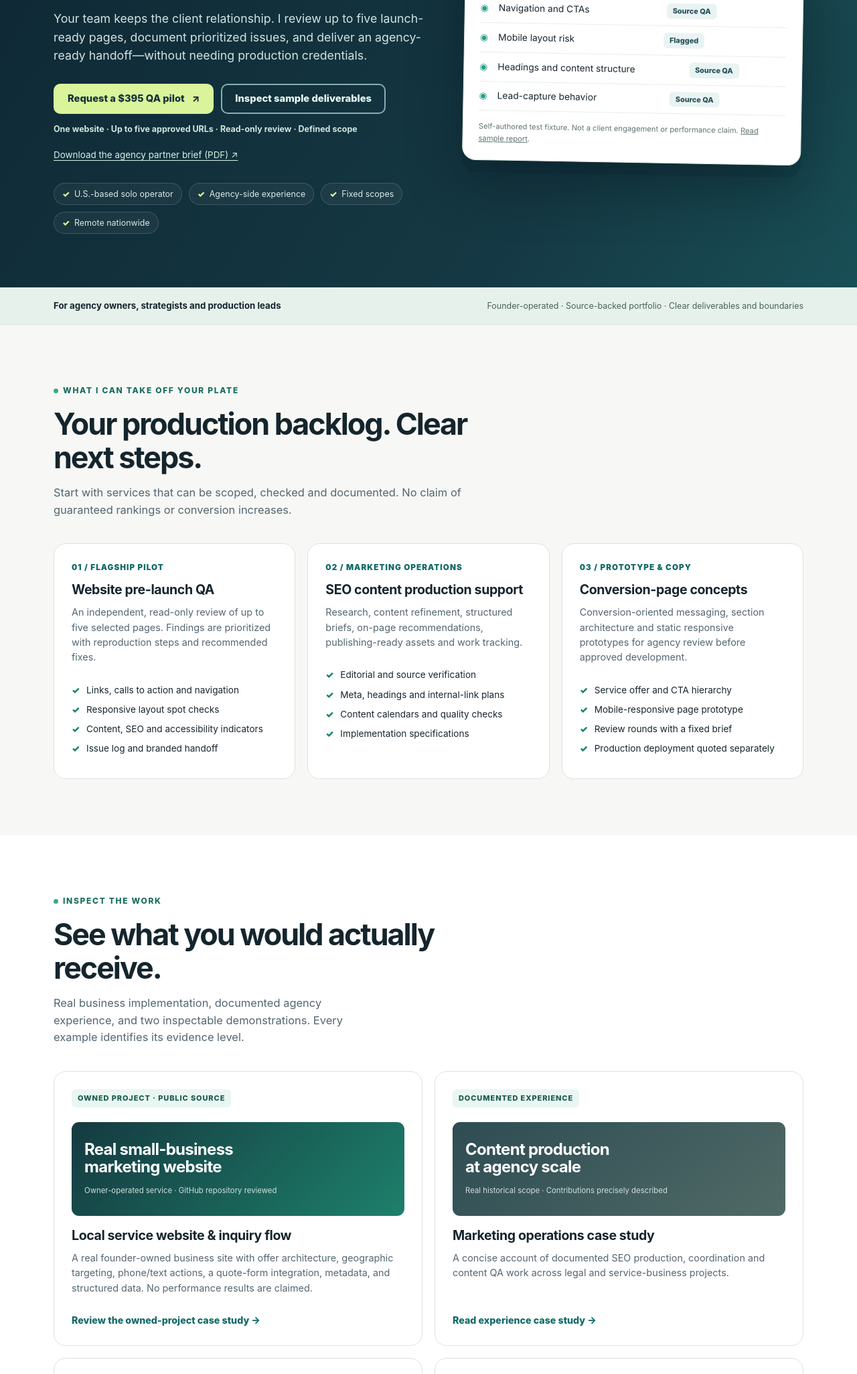
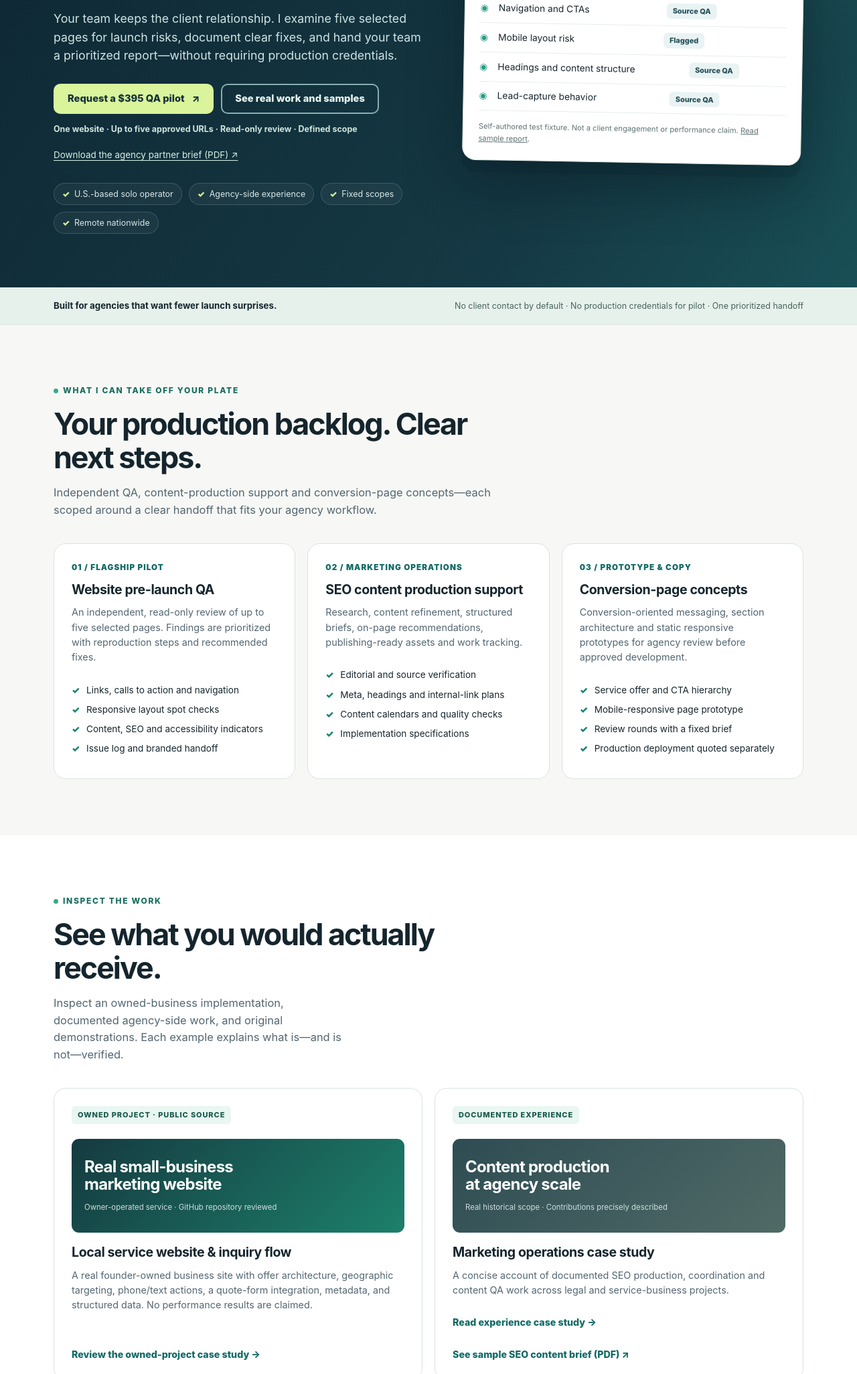
Before and after one commit to GittyYuppEnterprises/strategic-web-traffic, a plain HTML site: page index.html in a window 1280 px wide. Shown: the part 503-2554 px from the top of the page at 67% size. Drawn offline with Linux system fonts and the light colour scheme.

Commit message:
Prelaunch refinement: index.html

```diff
--- a/index.html
+++ b/index.html
@@ -15,7 +15,7 @@
 <meta content="summary" name="twitter:card"/>
 <title>White-Label Website QA for Agencies | Strategic Web Traffic</title>
 <link href="assets/styles.css" rel="stylesheet"/>
-<script type="application/ld+json">{"@context":"https://schema.org","@type":"Organization","name":"Strategic Web Traffic","email":"webtrafficstrategic@gmail.com","description":"White-label website QA, SEO content operations, and scoped conversion-page prototypes for marketing agencies.","areaServed":"United States","address":{"@type":"PostalAddress","addressLocality":"St. Cloud","addressRegion":"MN","addressCountry":"US"}}</script>
+<script type="application/ld+json">{"@context":"https://schema.org","@type":"Organization","name":"Strategic Web Traffic","url":"https://gittyyuppenterprises.github.io/strategic-web-traffic/","email":"webtrafficstrategic@gmail.com","description":"White-label website QA, SEO content operations, and scoped conversion-page prototypes for marketing agencies.","areaServed":"United States","address":{"@type":"PostalAddress","addressLocality":"St. Cloud","addressRegion":"MN","addressCountry":"US"}}</script>
 <link href="https://gittyyuppenterprises.github.io/strategic-web-traffic/" rel="canonical"/><meta content="https://gittyyuppenterprises.github.io/strategic-web-traffic/" property="og:url"/></head>
 <body>
 <a class="skip" href="#main">Skip to content</a>
@@ -27,33 +27,34 @@
 <section aria-labelledby="hero-heading" class="hero"><div class="wrap hero-inner"><div>
 <span class="eyebrow light">Strategic Web Traffic · White-label agency fulfillment</span>
 <h1 id="hero-heading">White-label website QA.<br/><em>No extra headcount.</em></h1>
-<p class="lead">Your team keeps the client relationship. I review up to five launch-ready pages, document prioritized issues, and deliver an agency-ready handoff—without needing production credentials.</p>
-<div class="hero-actions"><a aria-label="Request a five-page quality-assurance pilot by email" class="btn primary" href="mailto:webtrafficstrategic@gmail.com?subject=Five-page%20agency%20QA%20pilot&amp;body=Agency%20name%3A%0AWebsite%20or%20staging%20URL%3A%0AFive%20pages%20to%20review%3A%0ATarget%20date%3A%0A">Request a $395 QA pilot <span aria-hidden="true">↗</span></a><a class="btn outline" href="#work">Inspect sample deliverables</a></div><p class="hero-terms">One website · Up to five approved URLs · Read-only review · Defined scope</p><p class="hero-brief"><a href="reports/strategic-web-traffic-agency-overview.pdf">Download the agency partner brief (PDF) <span aria-hidden="true">↗</span></a></p>
+<p class="lead">Your team keeps the client relationship. I examine five selected pages for launch risks, document clear fixes, and hand your team a prioritized report—without requiring production credentials.</p>
+<div class="hero-actions"><a aria-label="Request a five-page quality-assurance pilot by email" class="btn primary" href="mailto:webtrafficstrategic@gmail.com?subject=Five-page%20agency%20QA%20pilot&amp;body=Agency%20name%3A%0AWebsite%20or%20staging%20URL%3A%0AFive%20pages%20to%20review%3A%0ATarget%20date%3A%0A">Request a $395 QA pilot <span aria-hidden="true">↗</span></a><a class="btn outline" href="#work">See real work and samples</a></div><p class="hero-terms">One website · Up to five approved URLs · Read-only review · Defined scope</p><p class="hero-brief"><a href="reports/strategic-web-traffic-agency-overview.pdf">Download the agency partner brief (PDF) <span aria-hidden="true">↗</span></a></p>
 <ul class="trust"><li>U.S.-based solo operator</li><li>Agency-side experience</li><li>Fixed scopes</li><li>Remote nationwide</li></ul>
 </div><div aria-label="Illustrative example of a website QA handoff" class="dash"><div class="dash-head"><div><small>Illustrative deliverable</small><strong>Website Launch Review</strong></div><span class="status-dot">Sample</span></div><div class="dash-body"><div class="metricrow"><div class="metric"><strong>05</strong><span>Pages reviewed in sample</span></div><div class="metric"><strong>05</strong><span>Findings in test fixture</span></div></div><ul class="checklist"><li><span>Navigation and CTAs</span><span class="pill">Source QA</span></li><li><span>Mobile layout risk</span><span class="pill">Flagged</span></li><li><span>Headings and content structure</span><span class="pill">Source QA</span></li><li><span>Lead-capture behavior</span><span class="pill">Source QA</span></li></ul><p class="dash-note">Self-authored test fixture. Not a client engagement or performance claim. <a href="reports/sample-qa-report.pdf">Read sample report</a>.</p></div></div></div></section>
-<div class="proof-strip"><div class="wrap"><strong>For agency owners, strategists and production leads</strong><span>Founder-operated · Source-backed portfolio · Clear deliverables and boundaries</span></div></div>
-<section aria-labelledby="services-head" class="section" id="services"><div class="wrap"><div class="intro"><span class="eyebrow">What I can take off your plate</span><h2 id="services-head">Your production backlog. Clear next steps.</h2><p>Start with services that can be scoped, checked and documented. No claim of guaranteed rankings or conversion increases.</p></div>
+<div class="proof-strip"><div class="wrap"><strong>Built for agencies that want fewer launch surprises.</strong><span>No client contact by default · No production credentials for pilot · One prioritized handoff</span></div></div>
+<section aria-labelledby="services-head" class="section" id="services"><div class="wrap"><div class="intro"><span class="eyebrow">What I can take off your plate</span><h2 id="services-head">Your production backlog. Clear next steps.</h2><p>Independent QA, content-production support and conversion-page concepts—each scoped around a clear handoff that fits your agency workflow.</p></div>
 <div class="grid3">
 <article class="service"><span class="num">01 / FLAGSHIP PILOT</span><h3>Website pre-launch QA</h3><p>An independent, read-only review of up to five selected pages. Findings are prioritized with reproduction steps and recommended fixes.</p><ul><li>Links, calls to action and navigation</li><li>Responsive layout spot checks</li><li>Content, SEO and accessibility indicators</li><li>Issue log and branded handoff</li></ul></article>
 <article class="service"><span class="num">02 / MARKETING OPERATIONS</span><h3>SEO content production support</h3><p>Research, content refinement, structured briefs, on-page recommendations, publishing-ready assets and work tracking.</p><ul><li>Editorial and source verification</li><li>Meta, headings and internal-link plans</li><li>Content calendars and quality checks</li><li>Implementation specifications</li></ul></article>
 <article class="service"><span class="num">03 / PROTOTYPE &amp; COPY</span><h3>Conversion-page concepts</h3><p>Conversion-oriented messaging, section architecture and static responsive prototypes for agency review before approved development.</p><ul><li>Service offer and CTA hierarchy</li><li>Mobile-responsive page prototype</li><li>Review rounds with a fixed brief</li><li>Production deployment quoted separately</li></ul></article>
 </div></div></section>
-<section aria-labelledby="work-head" class="section soft" id="work"><div class="wrap"><div class="section-head"><div class="intro"><span class="eyebrow">Inspect the work</span><h2 id="work-head">See what you would actually receive.</h2><p>Real business implementation, documented agency experience, and two inspectable demonstrations. Every example identifies its evidence level.</p></div></div>
+<section aria-labelledby="work-head" class="section soft" id="work"><div class="wrap"><div class="section-head"><div class="intro"><span class="eyebrow">Inspect the work</span><h2 id="work-head">See what you would actually receive.</h2><p>Inspect an owned-business implementation, documented agency-side work, and original demonstrations. Each example explains what is—and is not—verified.</p></div></div>
 <div class="grid3 work-grid">
 <article class="sample"><span class="tag">Owned project · public source</span><div class="sample-mini owned"><strong>Real small-business<br/>marketing website</strong><span>Owner-operated service · GitHub repository reviewed</span></div><h3>Local service website &amp; inquiry flow</h3><p>A real founder-owned business site with offer architecture, geographic targeting, phone/text actions, a quote-form integration, metadata, and structured data. No performance results are claimed.</p><a class="textlink" href="samples/owned-business-site.html">Review the owned-project case study →</a></article>
-<article class="sample"><span class="tag">Documented experience</span><div class="sample-mini alt"><strong>Content production<br/>at agency scale</strong><span>Real historical scope · Contributions precisely described</span></div><h3>Marketing operations case study</h3><p>A concise account of documented SEO production, coordination and content QA work across legal and service-business projects.</p><a class="textlink" href="samples/operations-case-study.html">Read experience case study →</a></article>
+<article class="sample"><span class="tag">Documented experience</span><div class="sample-mini alt"><strong>Content production<br/>at agency scale</strong><span>Real historical scope · Contributions precisely described</span></div><h3>Marketing operations case study</h3><p>A concise account of documented SEO production, coordination and content QA work across legal and service-business projects.</p><a class="textlink" href="samples/operations-case-study.html">Read experience case study →</a><a class="textlink secondary-link" href="reports/sample-content-production-brief.pdf">See sample SEO content brief (PDF) ↗</a></article>
 <article class="sample"><span class="tag demo-tag">Controlled demonstration</span><div class="sample-mini"><strong>Five-page<br/>source QA</strong><span>Four confirmed source issues + one mobile risk</span></div><h3>Sample audit + prioritized issue log</h3><p>A report produced by testing a self-authored, intentionally flawed site. It shows exactly how findings are identified and documented.</p><a class="textlink" href="reports/sample-qa-report.pdf">Open sample QA report (PDF) →</a></article>
 <article class="sample"><span class="tag demo-tag">Original concept</span><div class="sample-mini yellow"><strong>Conversion-first<br/>landing page</strong><span>Responsive HTML concept · Demo-only form</span></div><h3>Commercial service page prototype</h3><p>Original sample demonstrating offer messaging, mobile layout, calls to action and safe form-state behavior. No live inquiries are sent.</p><a class="textlink" href="samples/conversion-page-demo.html">View working page concept →</a></article>
 </div>
+<div class="after-proof-cta"><p>Need a second set of eyes before your next client launch?</p><a class="btn dark" href="#pricing">See the $395 pilot scope →</a></div>
 </div></section>
 <section aria-labelledby="pricing-head" class="section pricing" id="pricing"><div class="wrap"><div class="intro"><span class="eyebrow">Straightforward starting point</span><h2 id="pricing-head">Start with one fixed-scope pilot.</h2><p>You get a defined deliverable and an approved scope before work begins. Add-on fixes or larger batches are quoted separately.</p></div>
 <div class="grid3">
-<article class="price-card featured"><span class="num">LOW-FRICTION START</span><h3>Five-page launch QA pilot</h3><div class="price">$395<small>Introductory wholesale pilot · one site</small></div><p>Read-only review of up to five approved URLs on one website, with prioritized findings, reproduction notes and one consolidated handoff.</p><ul><li>Checks for navigation, forms/CTAs, headings and responsive layout</li><li>One prioritized issue log with reproduction notes</li><li>One site and one review cycle; no live fixes or credentials required</li></ul><a class="btn dark" href="mailto:webtrafficstrategic@gmail.com?subject=White-label%20five-page%20QA%20pilot&amp;body=Agency%20name%3A%0AWebsite%20or%20staging%20URL%3A%0AFive%20pages%20to%20review%3A%0ATarget%20launch%20date%3A%0A">Request pilot details ↗</a></article>
+<article class="price-card featured"><span class="num">LOW-FRICTION START</span><h3>Five-page launch QA pilot</h3><div class="price">$395<small>Introductory wholesale pilot · one site</small></div><p>Read-only review of up to five approved URLs on one website, with prioritized findings, reproduction notes and one consolidated handoff.</p><ul><li>Checks for navigation, forms/CTAs, headings and responsive layout</li><li>One prioritized issue log with reproduction notes</li><li>One site and one review cycle; no live fixes or credentials required</li><li>Delivery date and acceptance criteria agreed before payment</li></ul><a class="btn dark" href="mailto:webtrafficstrategic@gmail.com?subject=White-label%20five-page%20QA%20pilot&amp;body=Agency%20name%3A%0AWebsite%20or%20staging%20URL%3A%0AFive%20pages%20to%20review%3A%0ATarget%20launch%20date%3A%0A">Request pilot details ↗</a></article>
 <article class="price-card"><span class="num">FLEXIBLE PROJECT WORK</span><h3>SEO content operations</h3><div class="price" style="font-size:1.9rem">Scoped quote<small>Project or batch pricing</small></div><p>Research, editing, briefs, publication prep, content QA and project coordination.</p><ul><li>Define volume, revisions and approvals</li><li>Specialized legal work requires expert review</li><li>Live CMS work only after access and proficiency verification</li></ul><a class="btn dark" href="#contact">Discuss a project ↗</a></article>
 <article class="price-card"><span class="num">ADJACENT SPECIALTY</span><h3>Conversion page prototype</h3><div class="price" style="font-size:1.9rem">Scoped quote<small>Prototype first; launch scope separately</small></div><p>Messaging, page structure and responsive proof-of-concept implementation.</p><ul><li>Clear input and acceptance criteria</li><li>Page prototype for agency review</li><li>Forms, hosting and analytics are not included unless separately agreed and tested</li></ul><a class="btn dark" href="#contact">Discuss a prototype ↗</a></article>
 </div><p class="fine">Pricing applies to the described pilot scope. Repairs, extra pages and platform access are separately quoted. No ranking, conversion or lead-volume guarantees.</p></div></section>
 <section aria-labelledby="process-head" class="section deep" id="process"><div class="wrap"><div class="intro"><span class="eyebrow light">Low-overhead collaboration</span><h2 id="process-head">Built for how agencies already work.</h2><p>One agency contact, one approved brief, one well-documented handoff.</p></div><div class="steps"><article class="step"><b>01</b><h3>Send the brief</h3><p>Share the goals, URLs, platform constraints, access requirements and deadline.</p></article><article class="step"><b>02</b><h3>Agree on scope</h3><p>Get a fixed deliverable, timeline, revision rule and wholesale quote.</p></article><article class="step"><b>03</b><h3>Receive the work</h3><p>Get the report, artifacts, implementation notes or approved copy.</p></article><article class="step"><b>04</b><h3>Keep the relationship</h3><p>You own client communication and resale. I support the defined production task.</p></article></div><p class="bottom-notes">AI assistance is used only when permitted by the engagement, with independent review and appropriate client-data handling.</p></div></section>
-<section aria-labelledby="faq-head" class="section" id="faq"><div class="wrap"><div class="intro"><span class="eyebrow">Questions from decision makers</span><h2 id="faq-head">A few things you should know first.</h2></div><div class="faq-list">
+<section aria-labelledby="faq-head" class="section" id="faq"><div class="wrap"><div class="intro"><span class="eyebrow">Questions from decision makers</span><h2 id="faq-head">A few things you should know first.</h2></div><div class="faq-list"><details><summary>What is the turnaround time and what happens after delivery?</summary><p>We agree the review date, five page URLs, and acceptance criteria before work begins. You receive one consolidated issue report and can request clarification on the documented findings. Implementing fixes or reviewing additional pages is quoted separately.</p></details>
 <details><summary>Do you contact my client?</summary><p>Not unless explicitly agreed. The default relationship is agency-to-contractor; your team manages the end customer, pricing and approvals.</p></details>
 <details><summary>Can you work entirely behind our brand?</summary><p>Yes, for an agreed scope. Deliverables can use your agency's reporting template where supplied. The sample documents here deliberately identify the work as demonstrations.</p></details>
 <details><summary>What access is required for the QA pilot?</summary><p>Usually just public or approved staging URLs and the list of pages to review. The starter QA pilot is read-only. Production changes are separately authorized and quoted.</p></details>
@@ -62,7 +63,7 @@
 <details><summary>How are agency materials and access handled?</summary><p>Send only information needed to scope the task. The introductory QA pilot is read-only and normally requires no credentials. For additional work, access permissions, subcontracting, AI-tool use, confidentiality and retention are agreed in writing before files or client data are shared. Do not email passwords or sensitive client records.</p></details>
 <details><summary>Is the business dependent on AI-generated work?</summary><p>No. AI may support drafting, organization and code review when allowed, but source verification, testing, confidentiality and deliverable acceptance remain human responsibilities.</p></details>
 </div></div></section>
-<section aria-labelledby="contact-head" class="section" id="contact"><div class="wrap"><div class="contact-panel"><div><span class="eyebrow">Start with one manageable task</span><h2 id="contact-head">Need an independent pre-launch review?</h2><p>Send your agency name, page URLs, and target date. I'll confirm the scope before any paid work begins—no call required to start the conversation.</p><a class="btn dark" href="mailto:webtrafficstrategic@gmail.com?subject=White-label%20website%20QA%20inquiry&amp;body=Agency%20name%3A%0AProject%20scope%3A%0AURLs%20to%20review%3A%0ATimeline%3A%0A">Email a brief ↗</a> <button aria-live="polite" class="btn copy-button" id="copy-email" type="button">Copy email address</button><p class="micro">Prefer not to use a mail app? Copy the address and email from your usual inbox. No website form stores your information.</p></div><div class="contact-meta"><strong>Direct to the operator, not a sales funnel.</strong><div class="email"><a href="mailto:webtrafficstrategic@gmail.com?subject=Agency%20fulfillment%20inquiry">webtrafficstrategic@gmail.com</a></div><p>St. Cloud, Minnesota · Remote agency partnerships throughout the U.S.</p><small>Website portfolio and scope examples are provided for evaluation. Client results and availability are not guaranteed.</small></div></div></div></section>
+<section aria-labelledby="contact-head" class="section" id="contact"><div class="wrap"><div class="contact-panel"><div><span class="eyebrow">Start with one manageable task</span><h2 id="contact-head">Need an independent pre-launch review?</h2><p>Send your agency name, page URLs, and target date. I'll confirm the scope before any paid work begins—no call required to start the conversation.</p><a class="btn dark" href="mailto:webtrafficstrategic@gmail.com?subject=White-label%20website%20QA%20inquiry&amp;body=Agency%20name%3A%0AProject%20scope%3A%0AURLs%20to%20review%3A%0ATimeline%3A%0A">Email a brief ↗</a> <button aria-live="polite" class="btn copy-button" hidden id="copy-email" type="button">Copy email address</button><p class="micro">No booking link or account required. If email links do not open, copy the address below and use your usual inbox.</p></div><div class="contact-meta"><strong>Direct to the operator, not a sales funnel.</strong><div class="email"><a href="mailto:webtrafficstrategic@gmail.com?subject=Agency%20fulfillment%20inquiry">webtrafficstrategic@gmail.com</a></div><p>St. Cloud, Minnesota · Remote agency partnerships throughout the U.S.</p><small>Website portfolio and scope examples are provided for evaluation. Client results and availability are not guaranteed.</small></div></div></div></section>
 </main>
 <footer class="footer"><div class="wrap foot"><div><div class="brand"><span aria-hidden="true" class="logo">SWT</span><span>Strategic Web Traffic<small>White-label agency fulfillment</small></span></div><p>Built for thoughtful agency partnerships. © 2026.</p></div><div><p><a href="samples/operations-case-study.html">Experience</a> · <a href="reports/sample-qa-report.pdf">Sample report</a> · <a href="#contact">Contact</a></p><p>No cookies, embedded trackers or onsite form data collection in this initial static site. <a href="privacy.html">Privacy &amp; contact practices</a>.</p></div></div></footer>
 <script>
@@ -82,6 +83,6 @@
 }());
 </script>
 <script>
-(function(){'use strict';var button=document.getElementById('copy-email');if(!button)return;button.addEventListener('click',async function(){var email='webtrafficstrategic@gmail.com';try{if(navigator.clipboard&&window.isSecureContext){await navigator.clipboard.writeText(email);button.textContent='Copied: '+email;}else{var field=document.createElement('textarea');field.value=email;field.setAttribute('readonly','');field.style.position='absolute';field.style.left='-9999px';document.body.appendChild(field);field.select();var ok=document.execCommand('copy');field.remove();if(!ok)throw new Error('Copy unavailable');button.textContent='Copied: '+email;}}catch(_){button.textContent='Copy unavailable — select the address above';}});})();
+(function(){'use strict';var button=document.getElementById('copy-email');if(!button)return;button.hidden=false;button.addEventListener('click',async function(){var email='webtrafficstrategic@gmail.com';try{if(navigator.clipboard&&window.isSecureContext){await navigator.clipboard.writeText(email);button.textContent='Copied: '+email;}else{var field=document.createElement('textarea');field.value=email;field.setAttribute('readonly','');field.style.position='absolute';field.style.left='-9999px';document.body.appendChild(field);field.select();var ok=document.execCommand('copy');field.remove();if(!ok)throw new Error('Copy unavailable');button.textContent='Copied: '+email;}}catch(_){button.textContent='Copy unavailable — select the address above';}});})();
 </script>
 </body></html>
```
